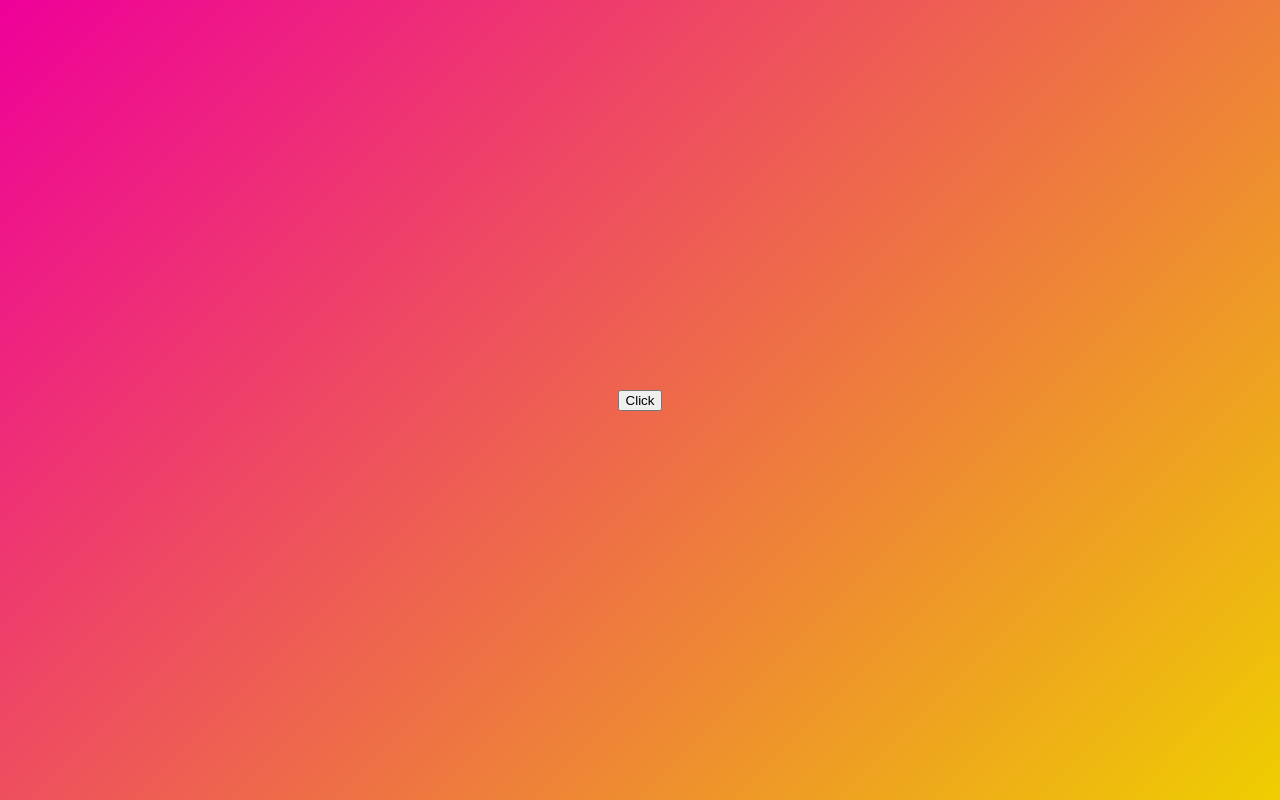
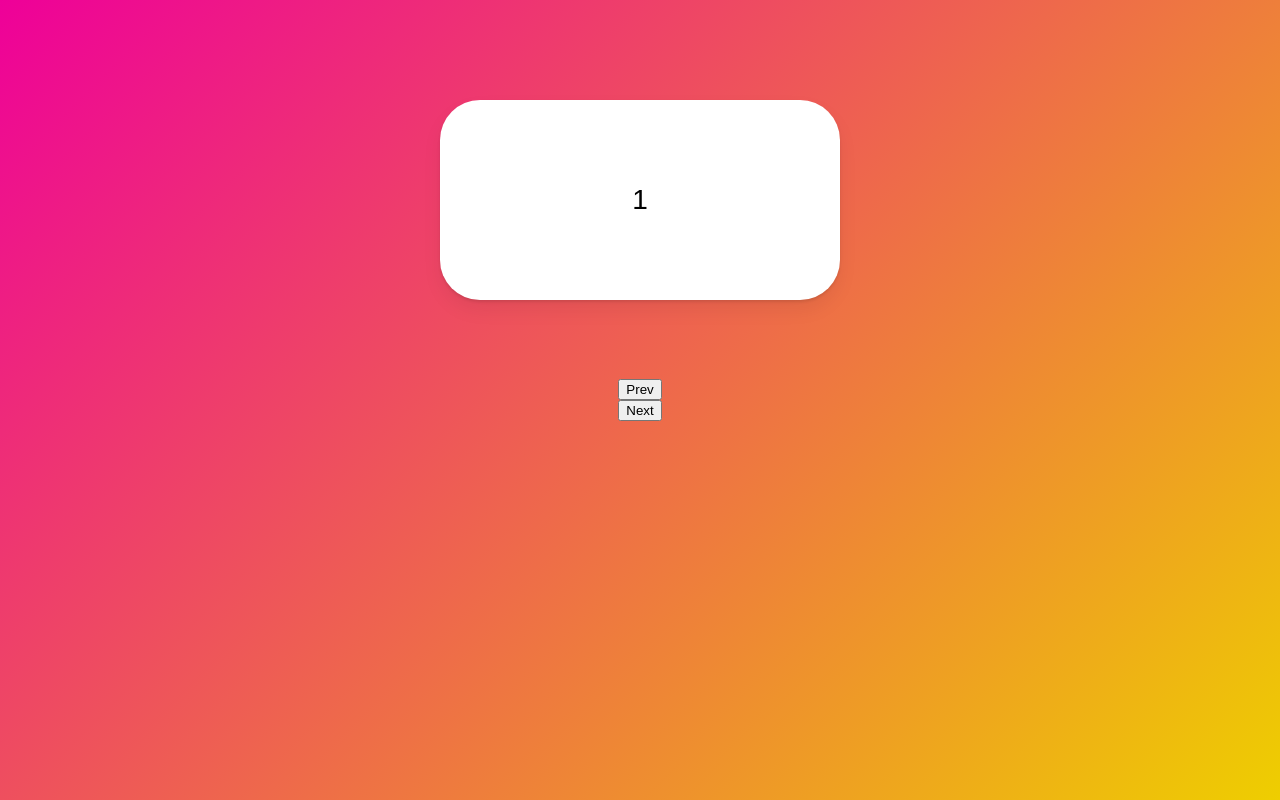
Before and after one commit to pildrums/framer-motion-tutorial, a React (Create React App) app: page / in a window 1280 px wide. Built offline with nearby package versions, Linux system fonts and the light colour scheme.

Commit message:
Practice slider

```diff
--- a/src/App.tsx
+++ b/src/App.tsx
@@ -6,6 +6,7 @@
   width: 100vw;
   height: 100vh;
   display: flex;
+  flex-direction: column;
   justify-content: center;
   align-items: center;
   background: linear-gradient(135deg, #ee0099, #eece00);
@@ -16,43 +17,66 @@
   height: 200px;
   background-color: rgba(255, 255, 255, 1);
   border-radius: 40px;
+  box-shadow: 0 2px 3px rgba(0, 0, 0, 0.1), 0 10px 20px rgba(0, 0, 0, 0.06);
+  display: flex;
+  justify-content: center;
+  align-items: center;
+  font-size: 28px;
   position: absolute;
   top: 100px;
-  box-shadow: 0 2px 3px rgba(0, 0, 0, 0.1), 0 10px 20px rgba(0, 0, 0, 0.06);
 `;
 
-const boxVar = {
-  initial: {
+const boxVars = {
+  entry: (back: boolean) => ({
+    x: back ? -500 : 500,
     opacity: 0,
     scale: 0,
-  },
-  visible: {
+  }),
+  center: {
+    x: 0,
     opacity: 1,
     scale: 1,
-    rotateZ: 360,
+    transition: {
+      duration: 0.3,
+    },
   },
-  leaving: {
+  exit: (back: boolean) => ({
+    x: back ? 500 : -500,
     opacity: 0,
-    scale: 0,
-  },
+    rotateX: 180,
+    transition: {
+      duration: 0.3,
+    },
+  }),
 };
 
 function App() {
-  const [show, setShow] = useState(false);
-  const onClick = () => setShow((prev) => !prev);
+  const [visible, setVisible] = useState(1);
+  const [back, setBack] = useState(false);
+  const nextContent = () => {
+    setBack(false);
+    setVisible((prev) => (prev === 10 ? 10 : prev + 1));
+  };
+  const prevContent = () => {
+    setBack(true);
+    setVisible((prev) => (prev === 1 ? 1 : prev - 1));
+  };
   return (
     <Wrapper>
-      <button onClick={onClick}>Click</button>
-      <AnimatePresence>
-        {show ? (
-          <Box
-            variants={boxVar}
-            initial="initial"
-            animate="visible"
-            exit="leaving"
-          />
-        ) : null}
+      <AnimatePresence custom={back}>
+        <Box
+          custom={back}
+          key={visible}
+          variants={boxVars}
+          initial="entry"
+          animate="center"
+          exit="exit"
+        >
+          {visible}
+        </Box>
       </AnimatePresence>
+      <button onClick={prevContent}>Prev</button>
+      <button onClick={nextContent}>Next</button>
     </Wrapper>
   );
 }
```
